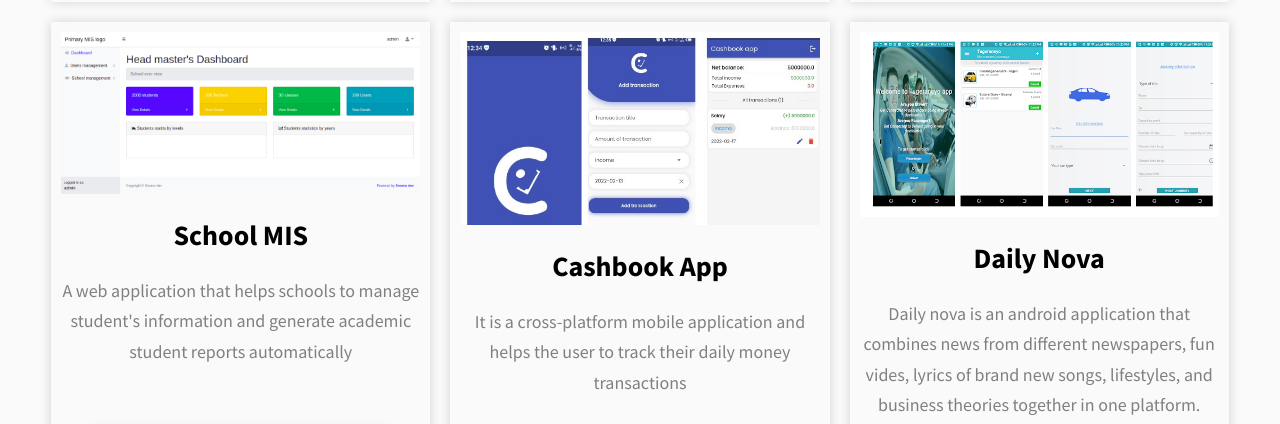
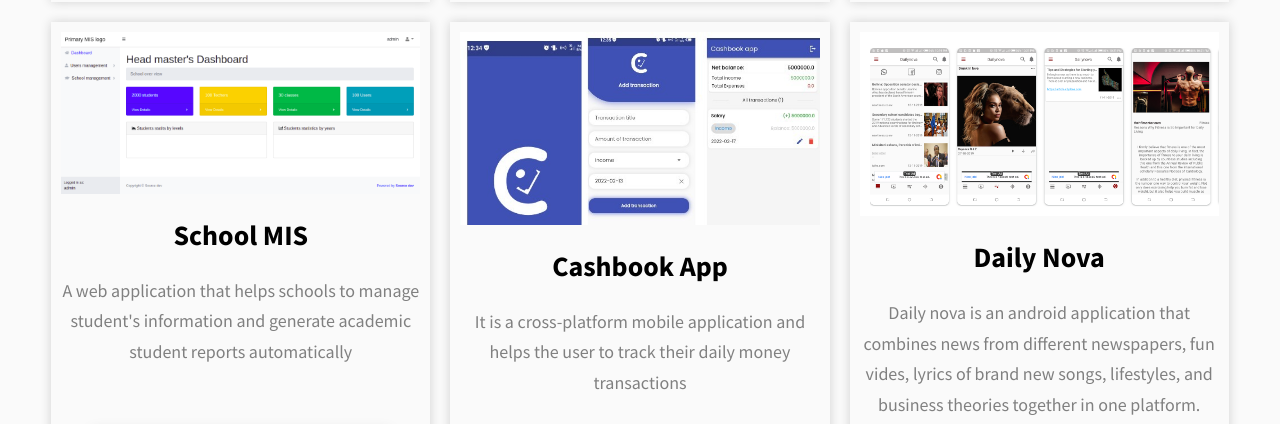
Before and after one commit to benshidanny11/benshidanny11, a website: page index.html in a window 1280 px wide. Shown: the part 3599-4023 px from the top of the page. Drawn offline with nearby package versions, Linux system fonts and the light colour scheme.

Commit message:
Update project image

```diff
--- a/index.html
+++ b/index.html
@@ -403,7 +403,7 @@
           <div class="projects__card">
             <div class="projects__row-img-cont">
               <img
-                src="./assets/png/pro7.png"
+                src="./assets/png/pro10.png"
                 alt="Software Screenshot"
                 class="projects__row-img"
                 loading="lazy"
```
Also changed, not shown: assets/png/pro10.png (added), 2 other files.
